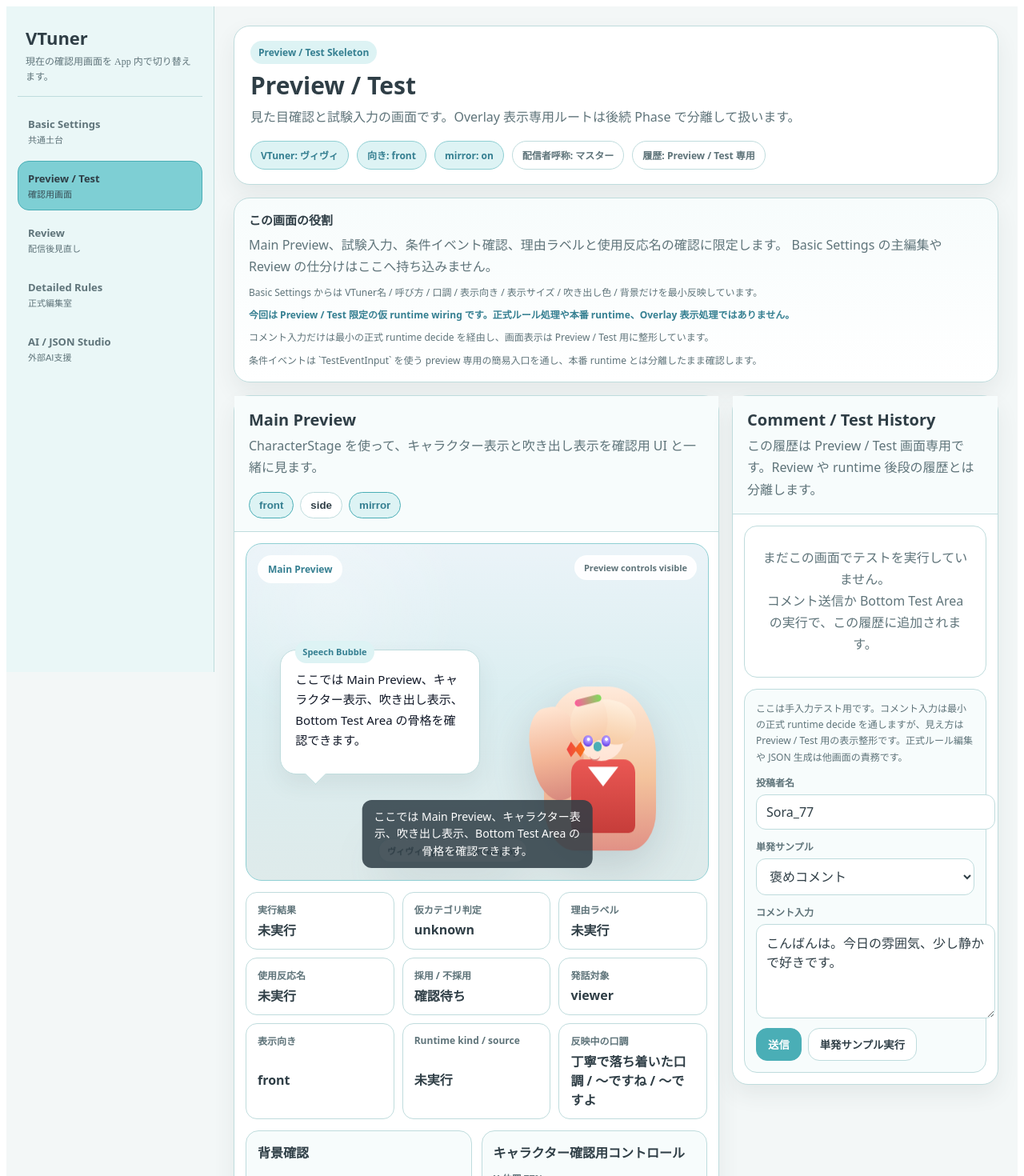
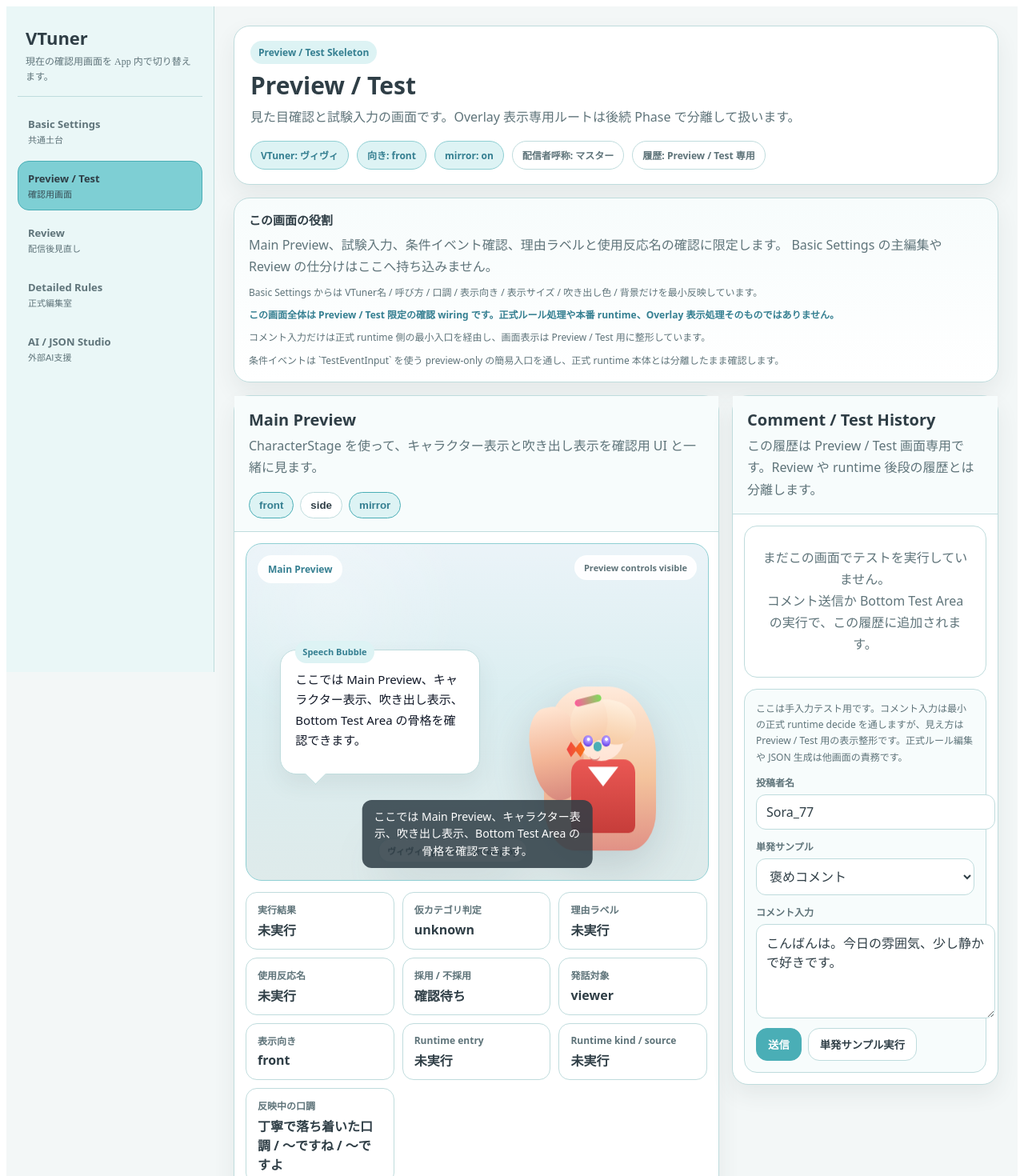
Before and after one commit to lyotamatsumoto-crypto/vtuner, a React (Vite) app in the folder frontend/: page / in a window 1280 px wide. Shown: the top 1470 px of the page at 80% size. Built offline with nearby package versions, Linux system fonts and the light colour scheme.

Commit message:
Phase 8-4 Close Patch / Boundary Check

```diff
--- a/frontend/src/features/previewTest/decidePreviewTestEvent.ts
+++ b/frontend/src/features/previewTest/decidePreviewTestEvent.ts
@@ -7,7 +7,7 @@ import type {
 } from "../../../../schemas/runtime/runtimeTypes";
 
 // Preview / Test 用の条件イベント簡易処理。
-// runtime contract は使うが、本番 runtime の完成版としては扱わない。
+// RuntimeDecision を返して表示系はそろえるが、本番 runtime の完成版としては扱わない。
 export function decidePreviewTestEvent(input: TestEventInput): RuntimeDecision {
   if (input.test_name === "silence-120") {
     const decision: ReplyDecision = {
--- a/frontend/src/features/previewTest/previewOnlyCommentRuntime.ts
+++ b/frontend/src/features/previewTest/previewOnlyCommentRuntime.ts
@@ -26,12 +26,14 @@ interface DecidePreviewReactionInput {
   endingStyle: string;
 }
 
-// Preview / Test 専用の仮ロジック。本番 runtime や正式 classifier の置き場ではない。
+// Preview / Test 専用の仮ロジック。
+// 正式 runtime 最小入口とは分離して残しておき、本番 runtime へ昇格させない。
 export function normalizeCommentInput(text: string) {
   return text.trim().toLowerCase();
 }
 
-// Preview / Test で見え方を確認するための簡易判定。正式ルール処理とは分離して扱う。
+// Preview / Test で見え方を確認するための簡易判定。
+// 正式ルール処理や runtime contract の主導線とは分離して扱う。
 export function decidePreviewReaction({
   normalizedComment,
   firstPerson,
--- a/frontend/src/pages/PreviewTestPage.tsx
+++ b/frontend/src/pages/PreviewTestPage.tsx
@@ -182,14 +182,14 @@ export function PreviewTestPage({
         label: source === "sample" ? "単発サンプル" : "コメント",
         name: authorName,
         text: commentText,
-        detail: `${runtimeDecision.kind} / ${nextResult.category_label} / ${nextResult.reason_label}`,
+        detail: buildRuntimeHistoryDetail(runtimeDecision, nextResult),
       },
       {
         id: `${Date.now()}-reply`,
         kind: "reply",
         label: "VTuner返答",
         text: nextResult.bubble_text,
-        detail: `${nextResult.reaction_name} / ${nextResult.target_label} / ${nextResult.orientation}`,
+        detail: buildReplyHistoryDetail(runtimeDecision, nextResult),
       },
     ]);
   }
@@ -214,14 +214,14 @@ export function PreviewTestPage({
         kind: "event",
         label: preset.condition_label,
         text: `${preset.title} を実行: ${preset.value_label}`,
-        detail: `${runtimeDecision.kind} / ${nextResult.result_label} / ${nextResult.reason_label}`,
+        detail: buildRuntimeHistoryDetail(runtimeDecision, nextResult),
       },
       {
         id: `${Date.now()}-${preset.id}-reply`,
         kind: "reply",
         label: "VTuner返答",
         text: nextResult.bubble_text,
-        detail: `${nextResult.reaction_name} / ${nextResult.target_label} / ${nextResult.orientation}`,
+        detail: buildReplyHistoryDetail(runtimeDecision, nextResult),
       },
     ]);
   }
@@ -311,13 +311,13 @@ export function PreviewTestPage({
               Basic Settings からは VTuner名 / 呼び方 / 口調 / 表示向き / 表示サイズ / 吹き出し色 / 背景だけを最小反映しています。
             </span>
             <span style={{ color: "#357F91", lineHeight: 1.7, fontSize: "12px", fontWeight: 700 }}>
-              今回は Preview / Test 限定の仮 runtime wiring です。正式ルール処理や本番 runtime、Overlay 表示処理ではありません。
+              この画面全体は Preview / Test 限定の確認 wiring です。正式ルール処理や本番 runtime、Overlay 表示処理そのものではありません。
             </span>
             <span style={{ color: "#5F747A", lineHeight: 1.7, fontSize: "12px" }}>
-              コメント入力だけは最小の正式 runtime decide を経由し、画面表示は Preview / Test 用に整形しています。
+              コメント入力だけは正式 runtime 側の最小入口を経由し、画面表示は Preview / Test 用に整形しています。
             </span>
             <span style={{ color: "#5F747A", lineHeight: 1.7, fontSize: "12px" }}>
-              条件イベントは `TestEventInput` を使う preview 専用の簡易入口を通し、本番 runtime とは分離したまま確認します。
+              条件イベントは `TestEventInput` を使う preview-only の簡易入口を通し、正式 runtime 本体とは分離したまま確認します。
             </span>
           </div>
         </section>
@@ -406,6 +406,12 @@ export function PreviewTestPage({
                 <div style={resultCardStyle}>
                   <span style={resultLabelStyle}>表示向き</span>
                   <strong>{previewResult.orientation}</strong>
+                </div>
+                <div style={resultCardStyle}>
+                  <span style={resultLabelStyle}>Runtime entry</span>
+                  <strong>
+                    {lastRuntimeDecision ? describeRuntimeEntry(lastRuntimeDecision) : "未実行"}
+                  </strong>
                 </div>
                 <div style={resultCardStyle}>
                   <span style={resultLabelStyle}>Runtime kind / source</span>
@@ -673,6 +679,32 @@ function mapRuntimeDecisionToPreviewReaction(
   };
 }
 
+function describeRuntimeEntry(decision: RuntimeDecision) {
+  if (decision.source === "comment_input") {
+    return "正式 runtime 側の最小入口";
+  }
+
+  if (decision.source === "test_event_input") {
+    return "preview-only test event 入口";
+  }
+
+  return "runtime 入口";
+}
+
+function buildRuntimeHistoryDetail(
+  decision: RuntimeDecision,
+  previewResult: PreviewOnlyReaction,
+) {
+  return `${describeRuntimeEntry(decision)} / ${decision.kind} / ${decision.source} / ${previewResult.reason_label}`;
+}
+
+function buildReplyHistoryDetail(
+  decision: RuntimeDecision,
+  previewResult: PreviewOnlyReaction,
+) {
+  return `${describeRuntimeEntry(decision)} / ${previewResult.reaction_name} / ${previewResult.target_label} / ${previewResult.orientation}`;
+}
+
 function buildReplyTextFromCategory(
   usedCategory: string,
   sharedSettings: BasicPreviewBridgeSettings,
```
